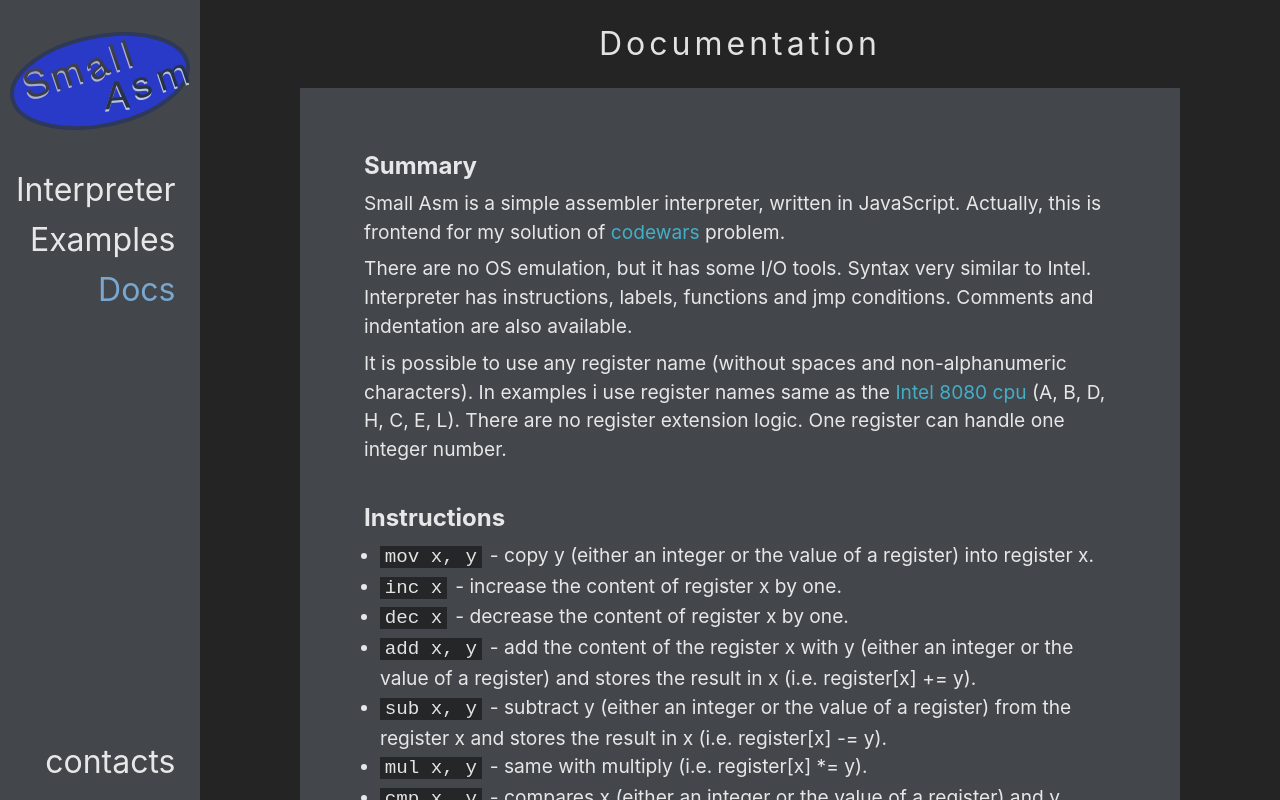
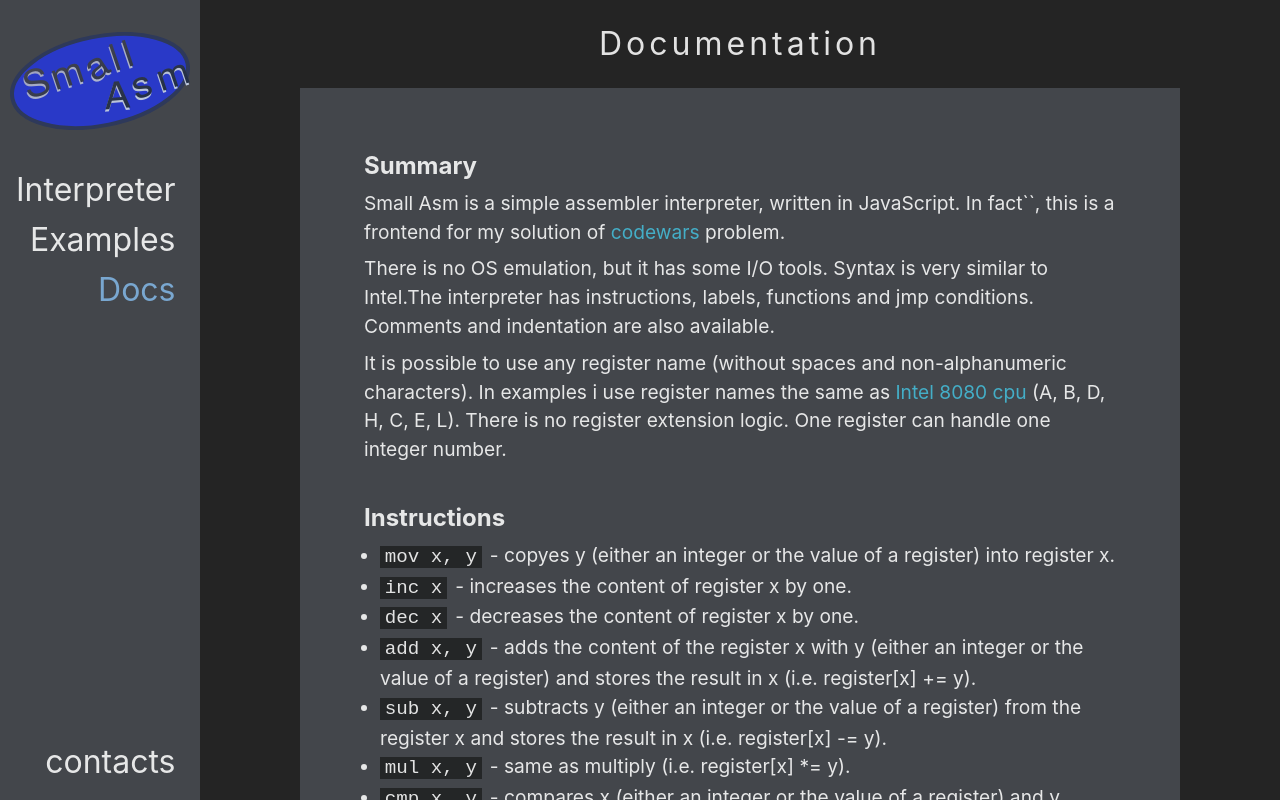
Before and after one commit to french-fries-with-pepper/smallAsm, a React (Vite) app: page /Docs in a window 1280 px wide. Built offline with nearby package versions, Linux system fonts and the light colour scheme.

Commit message:
fix: fix some typos

```diff
--- a/src/components/docs/docs.jsx
+++ b/src/components/docs/docs.jsx
@@ -7,8 +7,8 @@ function Docs() {
       <article className="docs__article">
         <h3 className="docs__articleHeader">Summary</h3>
         <p className="docs__articleText">
-          Small Asm is a simple assembler interpreter, written in JavaScript.
-          Actually, this is frontend for my solution of{" "}
+          Small Asm is a simple assembler interpreter, written in JavaScript. In
+          fact``, this is a frontend for my solution of{" "}
           <a
             className="docs__externalLink"
             target="_blank"
@@ -20,14 +20,14 @@ function Docs() {
           problem.
         </p>
         <p className="docs__articleText">
-          There are no OS emulation, but it has some I/O tools. Syntax very
-          similar to Intel. Interpreter has instructions, labels, functions and
-          jmp conditions. Comments and indentation are also available.
+          There is no OS emulation, but it has some I/O tools. Syntax is very
+          similar to Intel.The interpreter has instructions, labels, functions
+          and jmp conditions. Comments and indentation are also available.
         </p>
         <p className="docs__articleText">
           It is possible to use any register name (without spaces and
-          non-alphanumeric characters). In examples i use register names same as
-          the{" "}
+          non-alphanumeric characters). In examples i use register names the
+          same as{" "}
           <a
             href="https://en.wikipedia.org/wiki/Intel_8080#Registers"
             className="docs__externalLink"
@@ -36,7 +36,7 @@ function Docs() {
           >
             Intel 8080 cpu{" "}
           </a>{" "}
-          (A, B, D, H, C, E, L). There are no register extension logic. One
+          (A, B, D, H, C, E, L). There is no register extension logic. One
           register can handle one integer number.
         </p>
         <h3 className="docs__articleHeader">Instructions</h3>
@@ -44,22 +44,22 @@ function Docs() {
           <li>
             <code>mov x, y</code>
             <span>
-                - copy y (either an integer or the value of a register) into
+              - copyes y (either an integer or the value of a register) into
               register x.
             </span>
           </li>
           <li>
             <code>inc x</code>
-              <span>- increase the content of register x by one.</span>
+            <span>- increases the content of register x by one.</span>
           </li>
           <li>
             <code>dec x</code>
-              <span>- decrease the content of register x by one.</span>
+            <span>- decreases the content of register x by one.</span>
           </li>
           <li>
             <code>add x, y</code>
             <span>
-                - add the content of the register x with y (either an integer or
+              - adds the content of the register x with y (either an integer or
               the value of a register) and stores the result in x (i.e.
               register[x] += y).
             </span>
@@ -67,22 +67,21 @@ function Docs() {
           <li>
             <code>sub x, y</code>
             <span>
-                - subtract y (either an integer or the value of a register) from
-                the register x and stores the result in x (i.e. register[x] -=
-                y).
+              - subtracts y (either an integer or the value of a register) from
+              the register x and stores the result in x (i.e. register[x] -= y).
             </span>
           </li>
           <li>
             <code>mul x, y</code>
-              <span>- same with multiply (i.e. register[x] *= y).</span>
+            <span>- same as multiply (i.e. register[x] *= y).</span>
           </li>
 
           <li>
             <code>cmp x, y</code>
             <span>
-                - compares x (either an integer or the value of a register) and
-                y (either an integer or the value of a register). The result is
-                used in the conditional jumps (jne, je, jge, jg, jle and jl)
+              - compares x (either an integer or the value of a register) and y
+              (either an integer or the value of a register). The result is used
+              in the conditional jumps (jne, je, jge, jg, jle and jl)
             </span>
           </li>
 
@@ -91,16 +90,16 @@ function Docs() {
             <span>
               - this instruction stores the output of the program. It may
               contain text strings (delimited by single quotes) and registers.
-                The number of arguments isn't limited and will vary, depending
-                on the program.
+              The number of arguments isn't limited and will vary, depending on
+              the program.
             </span>
           </li>
           <li>
             <code>end</code>
             <span>
-                - this instruction indicates that the program ends correctly, so
-                the stored output is returned (if the program terminates without
-                this instruction it will return error code).
+              - indicates that the program ends correctly, so the stored output
+              is returned (if the program terminates without this instruction it
+              will return error code).
             </span>
           </li>
           <li>
@@ -115,8 +114,8 @@ function Docs() {
           <li>
             <code>label:</code>
             <span>
-                - define a label position (<code>label = identifier + ":"</code>
-                , an identifier being a string that does not match any other
+              - defines a label position (<code>label = identifier + ":"</code>,
+              an identifier being a string that does not match any other
               command). Jump commands and <code>call</code>are aimed to these
               labels positions in the program.
             </span>
@@ -130,42 +129,42 @@ function Docs() {
           <li>
             <code>jne lbl</code>
             <span>
-                - jump to the label <code>lbl</code>if the values of the
-                previous <code>cmp</code>command were not equal.
+              - jumps to the label <code>lbl</code>if the values of the previous{" "}
+              <code>cmp</code>command were not equal.
             </span>
           </li>
           <li>
             <code>je lbl</code>
             <span>
-                - jump to the label <code>lbl</code>if the values of the
-                previous <code>cmp</code>command were equal.
+              - jumps to the label <code>lbl</code>if the values of the previous{" "}
+              <code>cmp</code>command were equal.
             </span>
           </li>
           <li>
             <code>jge lbl</code>
             <span>
-                - jump to the label <code>lbl</code>if x was greater or equal
+              - jumps to the label <code>lbl</code>if x was greater or equal
               than y in the previous <code>cmp</code>command.
             </span>
           </li>
           <li>
             <code>jg lbl</code>
             <span>
-                - jump to the label <code>lbl</code>if x was greater than y in
+              - jumps to the label <code>lbl</code>if x was greater than y in
               the previous <code>cmp</code>command.
             </span>
           </li>
           <li>
             <code>jle lbl</code>
             <span>
-                - jump to the label <code>lbl</code>if x was less or equal than
-                y in the previous <code>cmp</code>command.
+              - jumps to the label <code>lbl</code>if x was less or equal than y
+              in the previous <code>cmp</code>command.
             </span>
           </li>
           <li>
             <code>jl lbl</code>
             <span>
-                - jump to the label <code>lbl</code>if x was less than y in the
+              - jumps to the label <code>lbl</code>if x was less than y in the
               previous <code>cmp</code>command.
             </span>
           </li>
@@ -173,17 +172,18 @@ function Docs() {
             <code>call lbl</code>
             <span>
               - call to the subroutine identified by <code>lbl</code>. When a{" "}
-                <code>ret</code>is found in a subroutine, the instruction
-                pointer will be returned to the instruction next to this{" "}
-                <code>call</code>command.
+              <code>ret</code>is found in a subroutine, the instruction pointer
+              will be retuthis instructionrned to the instruction next to this{" "}
+              <code>call</code>
+              command.
             </span>
           </li>
           <li>
             <code>ret</code>
             <span>
-                - when a <code>ret</code>is found in a subroutine, the
-                instruction pointer will be returned to the instruction that
-                called the current function.
+              - when a <code>ret</code>is found in a subroutine, the instruction
+              pointer will be returned to the instruction that called the
+              current function.
             </span>
           </li>
         </ul>
--- a/src/components/editor/Editor.jsx
+++ b/src/components/editor/Editor.jsx
@@ -39,7 +39,7 @@ function Editor() {
         style={placeholder ? { display: "block" } : { display: "none" }}
       >
         <p className="editor__placeholderText">
-          Type your code here. Reed the{" "}
+          Type your code here. Read the{" "}
           <Link className="editor__placeholderLink" to="/Docs">
             Docs
           </Link>{" "}
--- a/src/components/examples/examples.jsx
+++ b/src/components/examples/examples.jsx
@@ -65,7 +65,7 @@ function Examples() {
         </li>
         <li className="examples__item">
           <h3 className="examples__name">Factorial</h3>
-          <p className="examples__desc">Retorns factorial of given number.</p>
+          <p className="examples__desc">Returns factorial of given number.</p>
           <button
             className="examples__runBtn"
             onClick={() => {
@@ -99,7 +99,7 @@ function Examples() {
         </li>
         <li className="examples__item">
           <h3 className="examples__name">Power</h3>
-          <p className="examples__desc">Take two numbers and returns a ^ b</p>
+          <p className="examples__desc">Takes two numbers and returns a ^ b</p>
           <button
             className="examples__runBtn"
             onClick={() => {
@@ -134,7 +134,7 @@ function Examples() {
         <li className="examples__item">
           <h3 className="examples__name">GCD</h3>
           <p className="examples__desc">
-            Take two numbers and returns it's Gratest Common Divisor
+            Takes two numbers and returns it's Gratest Common Divisor
           </p>
           <button
             className="examples__runBtn"
```
Lines whose indentation alone changed are shown as unchanged.
